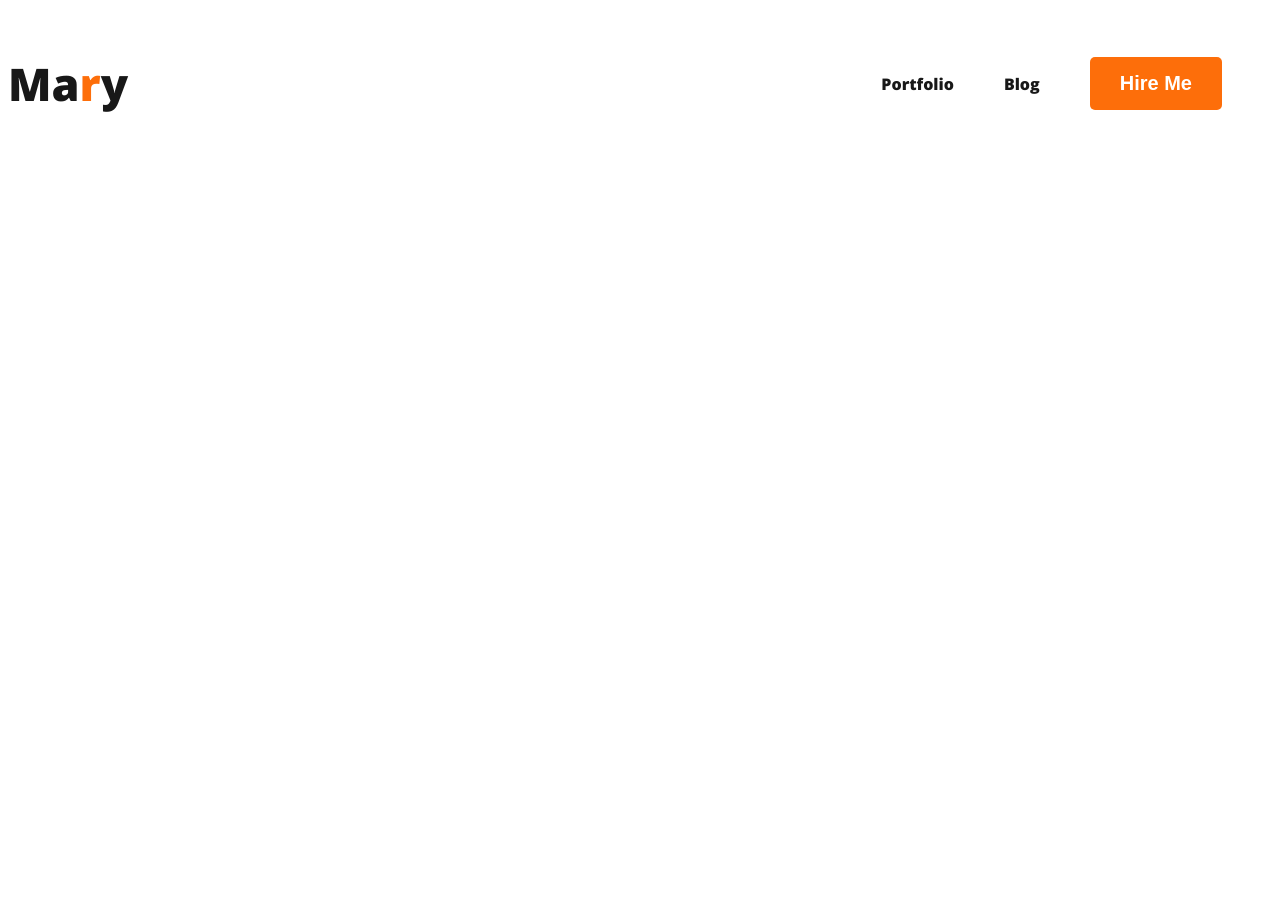
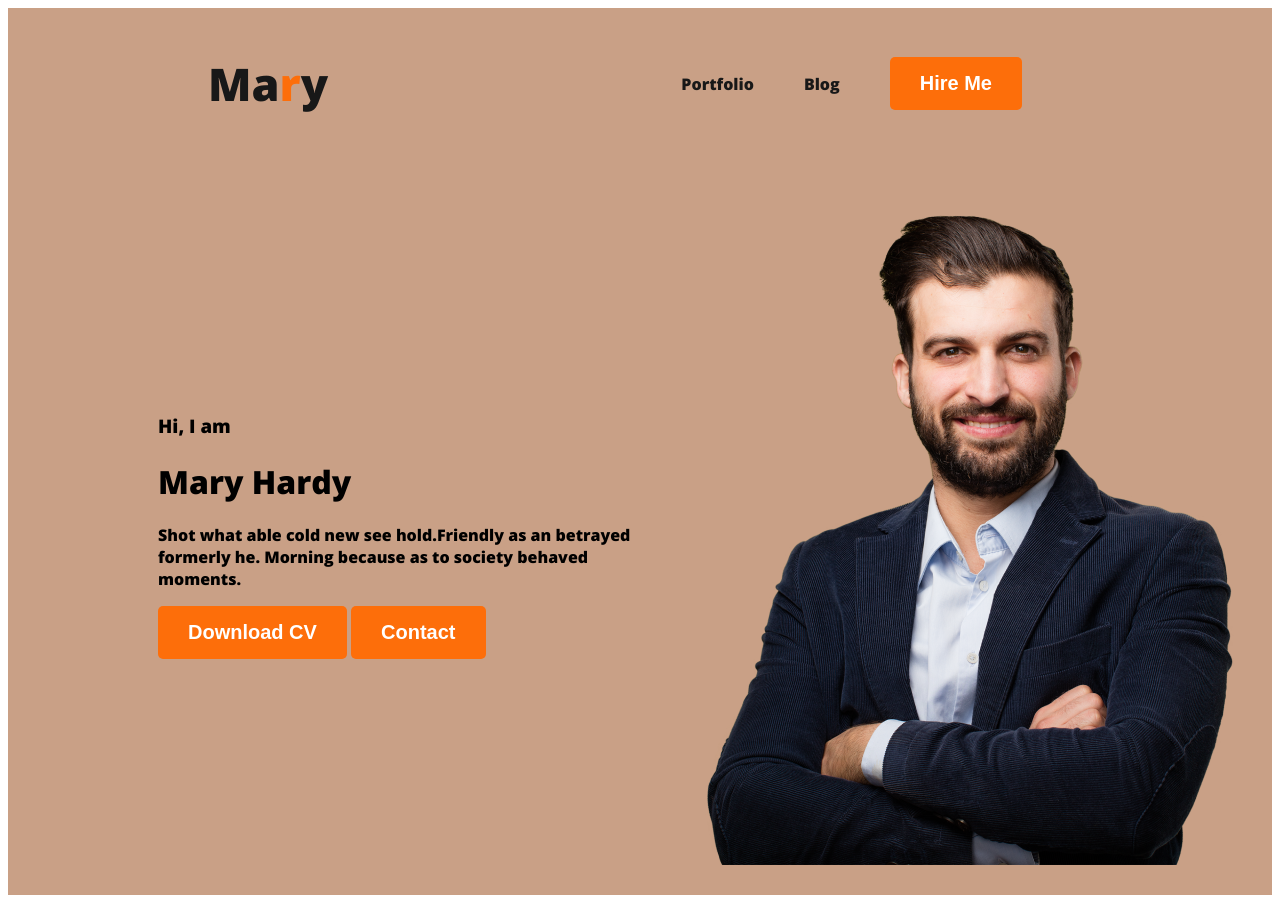
Before and after one commit to fahim3223/webdeveloper-portfolio, a plain HTML site: page index.html in a window 1280 px wide. Before the commit the page ends 800 px from the top, so only its background shows below. Drawn offline with nearby package versions, Linux system fonts and the light colour scheme.

Commit message:
banner content added

```diff
--- a/index.html
+++ b/index.html
@@ -10,7 +10,7 @@
     <link rel="stylesheet" href="styles/portfolio.css">
 </head>
 <body>
-    <header>
+    <header class="header">
 <nav>
     <h3 class="nav-title" >Ma<span class="text-primary">r</span>y</h3>
     <ul>
@@ -19,6 +19,14 @@
         <li><button class="btn-primary">Hire Me</button></li>
     </ul>
 </nav>
+<div class="banner">
+<div><h3 class="banner-greeting" >Hi, I  am</h3>
+<h1 class="banner-title" >Mary Hardy</h1>
+<p>Shot what able cold new see hold.Friendly as an betrayed formerly he. Morning because as to society behaved moments.</p>
+<button class="btn-primary" >Download CV</button>
+<button class="btn-primary">Contact</button>
+</div>
+<img class="pp" src="images/hardy.png" alt="">
     </header>
     <main>
 
--- a/styles/portfolio.css
+++ b/styles/portfolio.css
@@ -19,6 +19,7 @@ nav {
     display: flex;
     justify-content: space-between;
     align-items: center;
+    margin: 0 200px;
 }
 .nav-title{
     color: var(--Dark-01, #181818);
@@ -37,3 +38,13 @@ nav a {
     text-decoration: none;
     color: #181818;
 }
+.header {
+    background: #c9a086;
+}
+.banner {
+    padding: 30px 30px 30px 150px;
+    display: flex;
+    align-items: center;
+.banner .pp {
+    width: 500px;
+}
```
